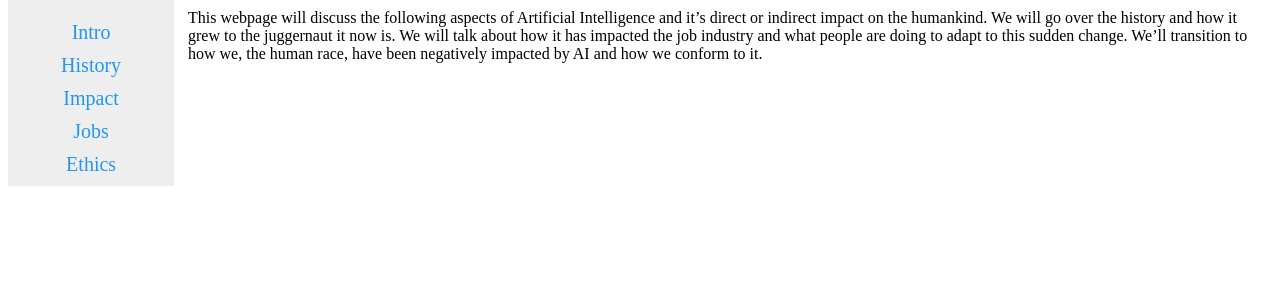
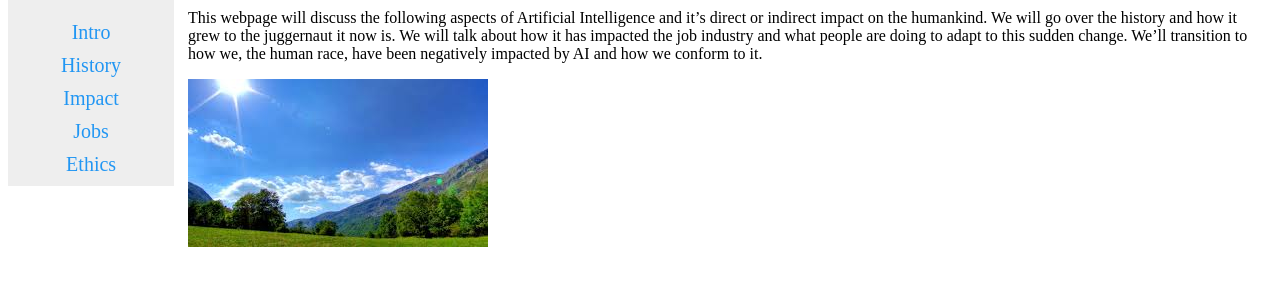
Before and after one commit to in43sh/webpage-project, a plain HTML site: page index.html in a window 1280 px wide. Shown: the part 124-410 px from the top of the page. Drawn offline with nearby package versions, Linux system fonts and the light colour scheme.

Commit message:
Add SunnyDay img

```diff
--- a/index.html
+++ b/index.html
@@ -35,6 +35,7 @@
             <h2 class="h2">Intro</h2>
             <p class="text">People born today will never know what the world was like without Artificial Intelligence. The world is entering a new era of the internet, house cleaning robots, and cameras watching you wherever you go. Welcome to the 21st century!</p>
             <p class="text">This webpage will discuss the following aspects of Artificial Intelligence and it’s direct or indirect impact on the humankind. We will go over the history and how it grew to the juggernaut it now is. We will talk about how it has impacted the job industry and what people are doing to adapt to this sudden change. We’ll transition to how we, the human race, have been negatively impacted by AI and how we conform to it.</p>
+            <img src="./SunnyDay.jpeg"/>
         </article>
         <article id="history" class="data" style="display: none;">
             <h2 class="h2">History</h2>
```
